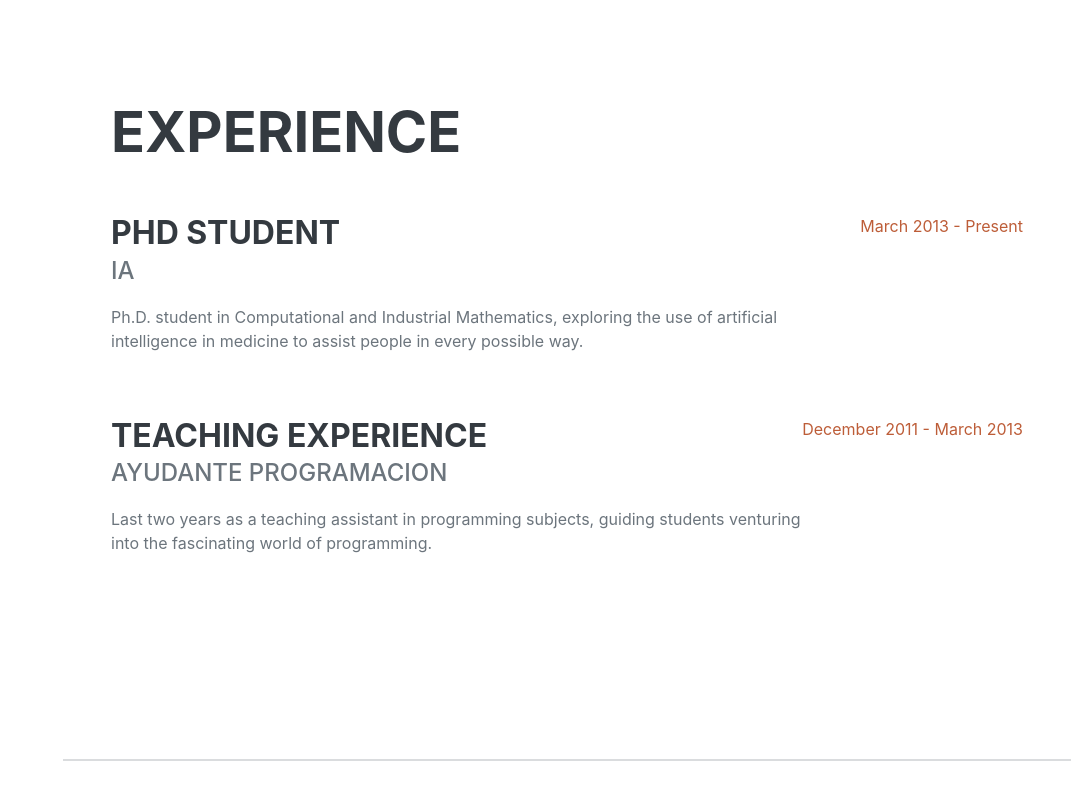
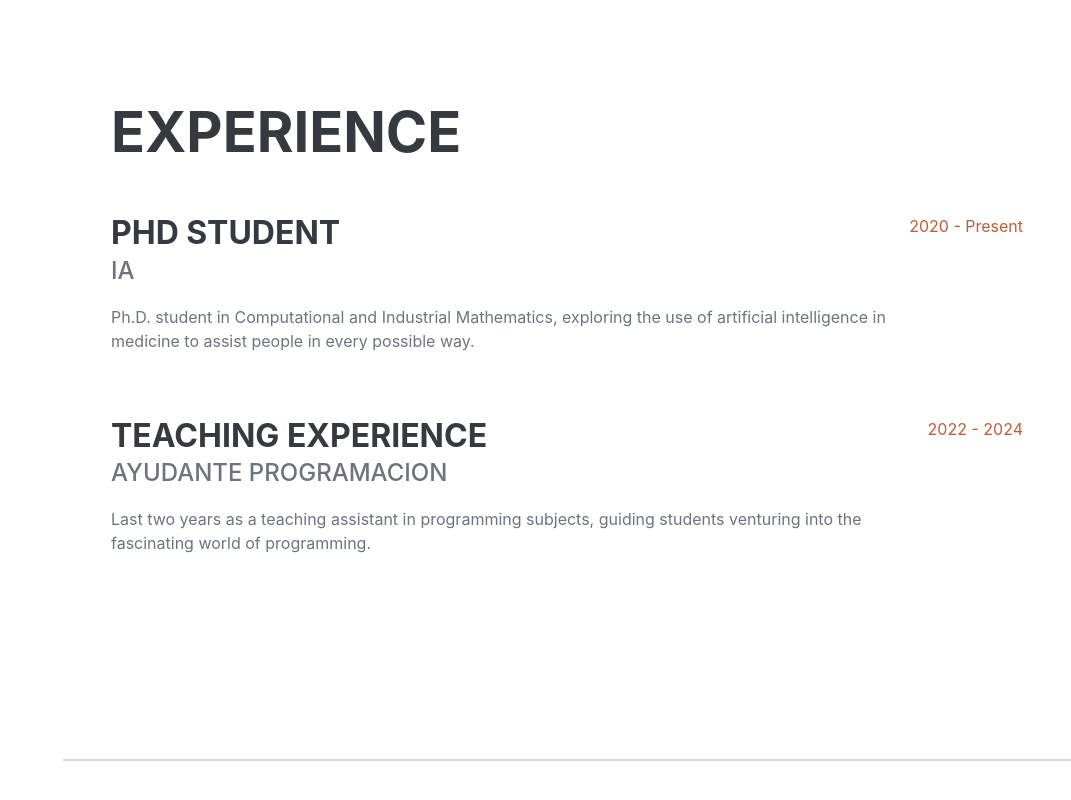
Before and after one commit to eugeniaMoris25/eugeniaMoris25.github.io, a plain HTML site: page index.html in a window 1280 px wide. Shown: the part 842-1642 px from the top of the page, without its empty margins (209-1280 px from the left). Drawn offline with nearby package versions, Linux system fonts and the light colour scheme; files whose address does not match are found by name; a web font is replaced by a local one.

Commit message:
update dates

```diff
--- a/index.html
+++ b/index.html
@@ -72,7 +72,7 @@
                             <div class="subheading mb-3">IA </div>
                             <p> Ph.D. student in Computational and Industrial Mathematics, exploring the use of artificial intelligence in medicine to assist people in every possible way.</p>
                         </div>
-                        <div class="flex-shrink-0"><span class="text-primary">March 2013 - Present</span></div>
+                        <div class="flex-shrink-0"><span class="text-primary"> 2020 - Present</span></div>
                     </div>
                     <div class="d-flex flex-column flex-md-row justify-content-between mb-5">
                         <div class="flex-grow-1">
@@ -80,7 +80,7 @@
                             <div class="subheading mb-3">Ayudante programacion</div>
                             <p>Last two years as a teaching assistant in programming subjects, guiding students venturing into the fascinating world of programming.</p>
                         </div>
-                        <div class="flex-shrink-0"><span class="text-primary">December 2011 - March 2013</span></div>
+                        <div class="flex-shrink-0"><span class="text-primary"> 2022 - 2024</span></div>
                     </div>
                     <!-- <div class="d-flex flex-column flex-md-row justify-content-between mb-5">
                         <div class="flex-grow-1">
```
